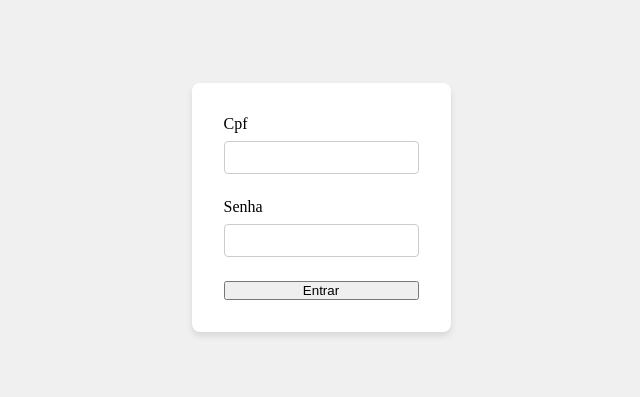
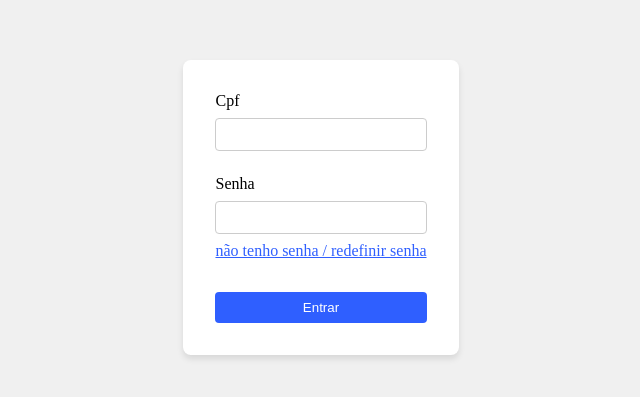
Before and after one commit to Bebel132/ipub-web, a React (Vite) app: page /#/membro/login in a window 1280 px wide. Shown: the part 193-590 px from the top of the page, without its empty margins (319-959 px from the left). Built offline with nearby package versions, Linux system fonts and the light colour scheme; no server answers.

Commit message:
adiciona fluxo de redefinir senha

```diff
--- a/src/App.tsx
+++ b/src/App.tsx
@@ -1,10 +1,12 @@
 import { HashRouter } from "react-router"
 import AppRoutes from "./routes"
+import { Toaster } from "react-hot-toast"
 
 function App() {
 
   return (
     <HashRouter>
+      <Toaster position="top-center" />
       <AppRoutes />
     </HashRouter>
   )
--- a/src/pages/Login.tsx
+++ b/src/pages/Login.tsx
@@ -7,17 +7,19 @@ import { useState } from "react";
 
 const Login = () => {
     const [load, setLoad] = useState(false);
+    const [firstAccess, setFirstAccess] = useState(false);
+    const [cpf, setCpf] = useState("");
     const navigate = useNavigate();
 
-    const handleSubmit = (e: React.FormEvent<HTMLFormElement>) => {
+    const handleSubmitLogin = (e: React.FormEvent<HTMLFormElement>) => {
         e.preventDefault();
         setLoad(true);
 
         const formData = new FormData(e.currentTarget);
-        const cpf = (formData.get("cpf") as string).replace(/\D/g, ''); // Remove non-digit characters
+        const parsedCpf = cpf.replace(/\D/g, '');
         const password = formData.get("password") as string;
 
-        authService.login(cpf, password)
+        authService.login(parsedCpf, password)
             .then(() => {
                 authService.me().then(res => {
                     if (res.is_admin) {
@@ -28,12 +30,38 @@ const Login = () => {
                 })
             })
             .catch(error => {
-                toast.error("Login failed: " + error.message);
-                toast.dismiss();
+
+                if(error.response.status === 403) {
+                    setFirstAccess(true);
+                    toast("Primeiro acesso, por favor defina sua senha.");
+                } else {
+                    toast.error(error.response.data.msg);
+                }
             });
 
         setLoad(false);
     }
+
+    const handleSubmitFirstAccess = (e: React.FormEvent<HTMLFormElement>) => {
+        e.preventDefault();
+        setLoad(true);
+
+        const formData = new FormData(e.currentTarget);
+        const parsedCpf = cpf.replace(/\D/g, '');
+        const password = formData.get("password") as string;
+
+        authService.firstAcess(parsedCpf, password)
+            .then(() => {
+                toast.success("Senha alterada com sucesso! Faça login novamente.");
+                setFirstAccess(false);
+            })
+            .catch(error => {
+                toast.error(error.response.data.msg);
+            });
+
+        setLoad(false);
+    }
+
     return (
         <div style={{
                 width: "100vw",
@@ -62,8 +90,11 @@ const Login = () => {
                     <div style={{ color: "#fff", fontSize: "1.5rem" }}>Entrando na sua conta...</div>
                 </div>
             }
+            {
+                firstAccess ? (
                     <form
-                onSubmit={handleSubmit}
+                        onSubmit={handleSubmitFirstAccess}
+                        key={"firstAccessForm"}
                         style={{
                             display: "flex",
                             flexDirection: "column",
@@ -79,6 +110,7 @@ const Login = () => {
                             name="cpf"
                             type="text"
                             required
+                            defaultValue={cpf}
                             maxLength={14}
                             style={{
                                 padding: "0.5rem",
@@ -87,12 +119,69 @@ const Login = () => {
                                 marginBottom: "1.5rem",
                                 marginTop: "0.5rem"
                             }}
-                    onChange={(e) => e.target.value = formatCpf(e.target.value)}
+                            onChange={(e) => {
+                                setCpf(e.target.value)
+                                e.target.value = formatCpf(e.target.value)
+                            }}
+                        />
+                        <label htmlFor="password">Nova Senha</label>
+                        <input id="password" defaultValue={""} name="password" type="password" required style={{ padding: "0.5rem", border: "1px solid #ccc", borderRadius: "4px", marginBottom: "1.5rem", marginTop: "0.5rem" }} />
+                        <button style={{ padding: "0.5rem", backgroundColor: "#2f5fff", color: "#fff", border: "none", borderRadius: "4px", cursor: "pointer" }} type="submit">
+                            Entrar
+                        </button>
+                    </form>
+                ) : (
+                    <form
+                        onSubmit={handleSubmitLogin}
+                        key={"loginForm"}
+                        style={{
+                            display: "flex",
+                            flexDirection: "column",
+                            padding: "2rem",
+                            backgroundColor: "#fff",
+                            borderRadius: "8px",
+                            boxShadow: "0 4px 6px rgba(0, 0, 0, 0.1)",
+                        }}
+                    >
+                        <label htmlFor="cpf">Cpf</label>
+                        <input
+                            id="cpf"
+                            name="cpf"
+                            type="text"
+                            required
+                            defaultValue={cpf}
+                            maxLength={14}
+                            style={{
+                                padding: "0.5rem",
+                                border: "1px solid #ccc",
+                                borderRadius: "4px",
+                                marginBottom: "1.5rem",
+                                marginTop: "0.5rem"
+                            }}
+                            onChange={(e) => {
+                                setCpf(e.target.value)
+                                e.target.value = formatCpf(e.target.value)
+                            }}
                         />
                         <label htmlFor="password">Senha</label>
-                <input id="password" name="password" type="password" required style={{ padding: "0.5rem", border: "1px solid #ccc", borderRadius: "4px", marginBottom: "1.5rem", marginTop: "0.5rem" }} />
-                <button type="submit">Entrar</button>
+                        <input id="password" name="password" type="password" required style={{ padding: "0.5rem", border: "1px solid #ccc", borderRadius: "4px", marginBottom: ".5rem", marginTop: "0.5rem" }} />
+                        <p
+                            onClick={() => setFirstAccess(true)}
+                            style={{
+                                color: "#2f5fff",
+                                textDecoration: "underline",
+                                cursor: "pointer",
+                                marginBottom: "2rem",
+                            }}
+                        >
+                            não tenho senha / redefinir senha
+                        </p>
+                        <button style={{ padding: "0.5rem", backgroundColor: "#2f5fff", color: "#fff", border: "none", borderRadius: "4px", cursor: "pointer" }} type="submit">
+                            Entrar
+                        </button>
                     </form>
+                )
+            }
         </div>
     )
 }
--- a/src/pages/member/Profile.tsx
+++ b/src/pages/member/Profile.tsx
@@ -2,7 +2,6 @@ import { authService } from "../../services/authService";
 import { useQuery } from "@tanstack/react-query";
 import EditForm from "../../components/forms/EditForm";
 import MemberMenu from "../../components/MemberMenu";
-import { Toaster } from "react-hot-toast";
 
 const Profile = () => {
     const { data, isLoading } = useQuery({
@@ -20,7 +19,6 @@ const Profile = () => {
         }}>
             {isLoading ? (<p>carregando...</p>) : data && (
                 <>
-                    <Toaster position="top-center" />
                     <MemberMenu />
                     <div>
                         <h1>Perfil</h1>
--- a/src/services/authService.ts
+++ b/src/services/authService.ts
@@ -11,6 +11,13 @@ export const authService = {
 
         return data;
     },
+    firstAcess: async (cpf: string, password: string) => {
+        const { data } = await api.post("/auth/first-access", {
+            cpf,
+            password,
+        });
+        return data;
+    },
     me: async () => {
         const { data } = await api.get("/auth/me");
         return data;
```
Lines whose indentation alone changed are shown as unchanged.
